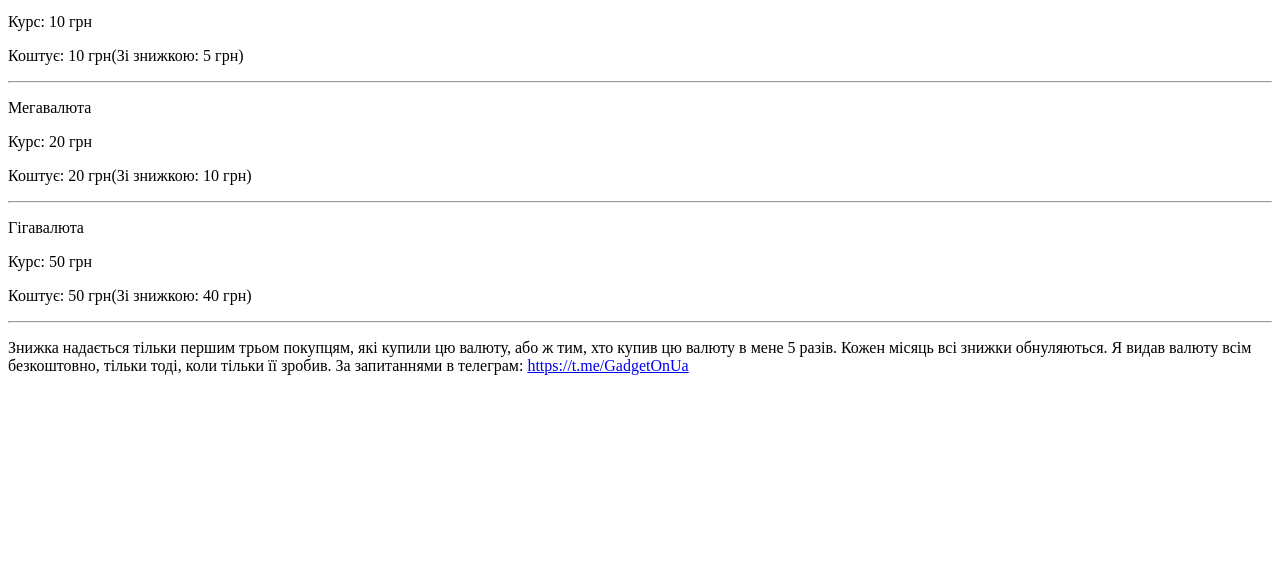
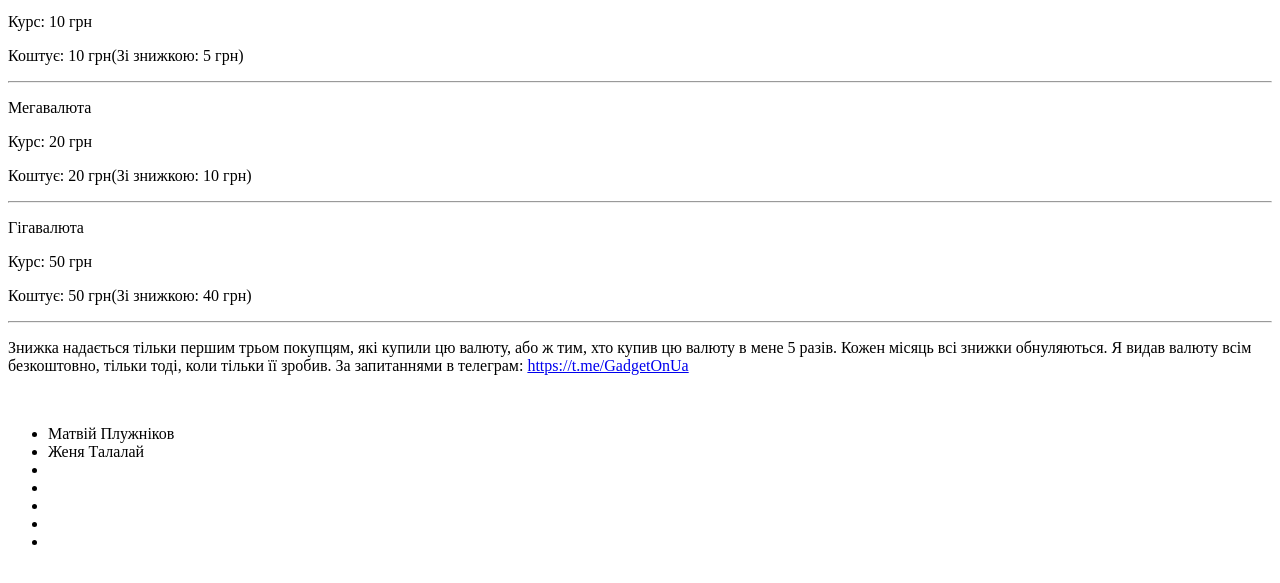
Before and after one commit to NazarMyh/MegaCurrency, a plain HTML site: page index.html in a window 1280 px wide. Shown: the part 101-684 px from the top of the page. Drawn offline with Linux system fonts and the light colour scheme.

Commit message:
Update index.html

```diff
--- a/index.html
+++ b/index.html
@@ -25,6 +25,17 @@
     </main>
     <footer>
         <p>Знижка надається тільки першим трьом покупцям, які купили цю валюту, або ж тим, хто купив цю валюту в мене 5 разів. Кожен місяць всі знижки обнуляються. Я видав валюту всім безкоштовно, тільки тоді, коли тільки її зробив. За запитаннями в телеграм: <a href="https://t.me/GadgetOnUa"> https://t.me/GadgetOnUa </a></p>
+    <br>
+
+    <ul>
+      <li>Матвій Плужніков</li>
+      <li>Женя Талалай</li>
+      <li></li>
+      <li></li>
+      <li></li>
+      <li></li>
+      <li></li>
+    </ul>
     </footer>
 </body>
 </html>
```
